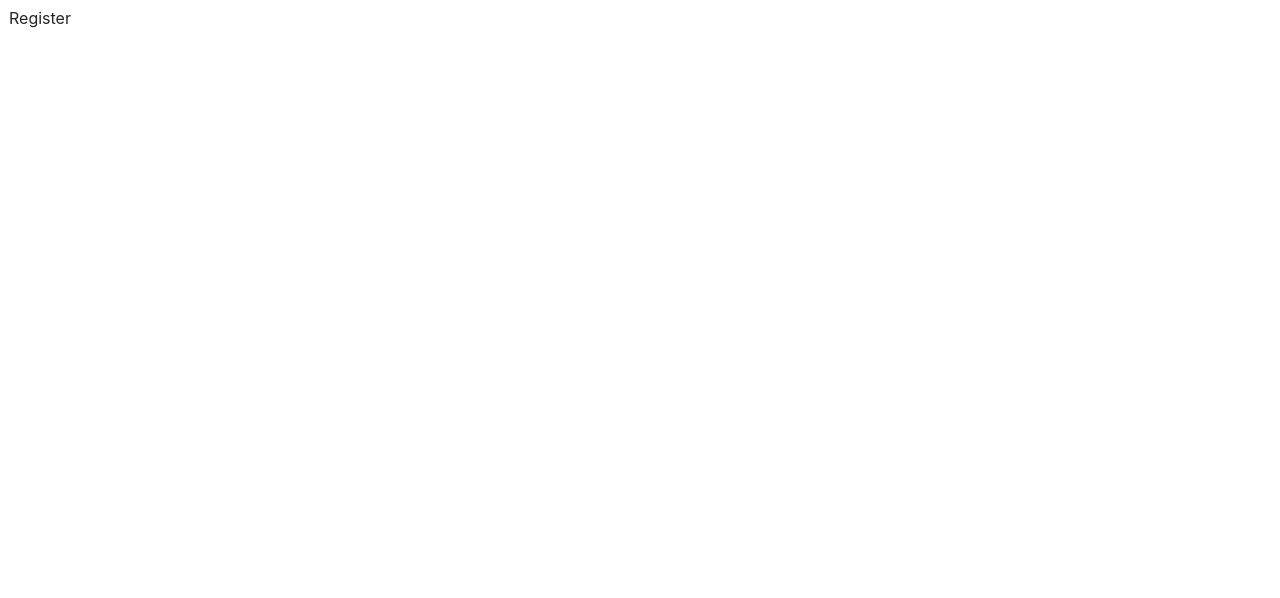
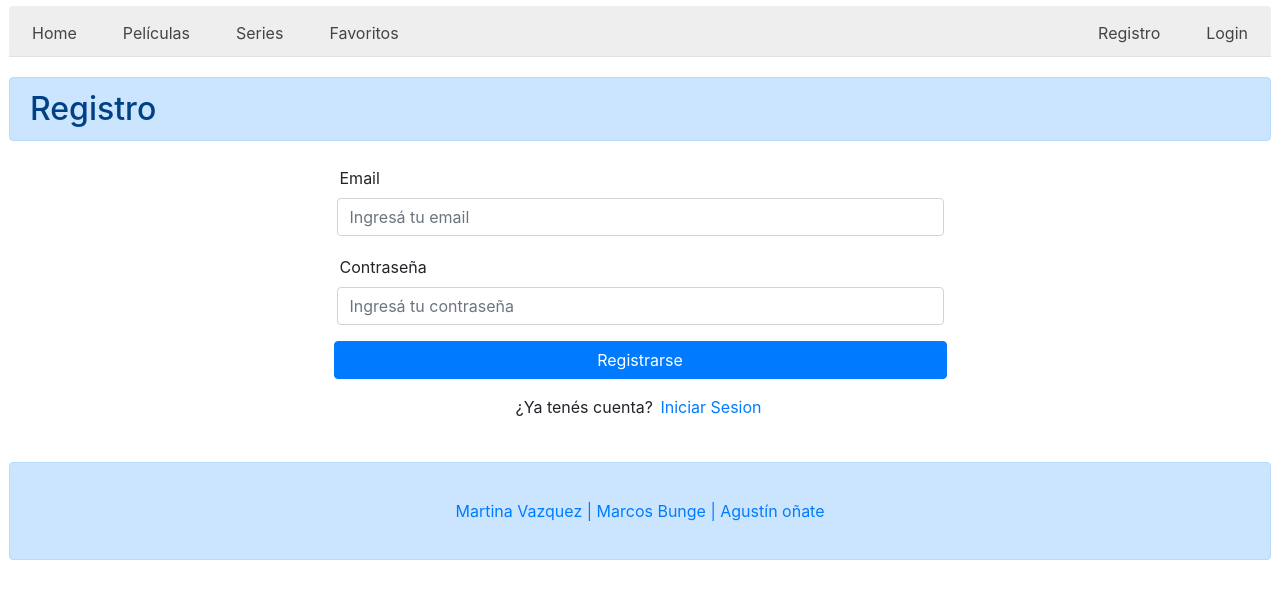
Before and after one commit to aonate-arg/proyectoBungeVazquezOnate, a React (Create React App) app: page /Register in a window 1280 px wide. Shown: the top 598 px of the page. Built offline with nearby package versions, Linux system fonts and the light colour scheme.

Commit message:
register

```diff
--- a/package.json
+++ b/package.json
@@ -11,6 +11,7 @@
     "react-dom": "^19.2.4",
     "react-router-dom": "^5.3.4",
     "react-scripts": "5.0.1",
+    "universal-cookie": "^8.1.0",
     "web-vitals": "^2.1.4"
   },
   "scripts": {
--- a/src/screens/Login/Login.js
+++ b/src/screens/Login/Login.js
@@ -1,6 +1,7 @@
 import React, { Component } from 'react'
 import Header from '../../components/Header/Header'
 import {Link} from 'react-router-dom';
+import Footer from '../../components/Footer/Footer'
 
 
 const API = "b4012469dde0367276c9701f8ecc44fe"
@@ -9,7 +10,7 @@ class Login extends Component {
     constructor(props) {
         super(props)
         this.state = {
-
+            valor: ''
         };
     }
 
@@ -41,6 +42,7 @@ class Login extends Component {
                     </div>
                 </div>
 
+                <Footer/>
             </React.Fragment>
         )
     }
--- a/src/screens/Register/Register.js
+++ b/src/screens/Register/Register.js
@@ -1,9 +1,74 @@
 import React, { Component } from 'react'
+import Header from '../../components/Header/Header'
+import Footer from '../../components/Footer/Footer'
+import {Link} from 'react-router-dom'
+import Cookies from 'universal-cookie'
+
+const cookies = new Cookies()
+
 
 class Register extends Component {
+    constructor(props){
+      super(props)
+      this.state = {
+        valor: ''
+      }
+    }
+
+    onSumbit(email, password){
+      let  usuarioACrear = {
+        email: email,
+        password: password,
+        createdAt: Date.now(),
+      }
+
+
+      let usersStorage = localStorage.getItem('users')
+      if (usersStorage != null) {
+        let usersParseado = JSON.parse(usersStorage)
+
+        let usersFiltrados = usersParseado.filter(function(user){
+            return user.email == usuarioACrear.email;
+        })
+
+        if(usersFiltrados.length == 0){
+
+        } else {
+          usersParseado.push(usuarioACrear);
+          let usersEnJson = JSON.stringify(usersParseado);
+          localStorage.setItem('users', usersEnJson);
+        }
+      } else {
+
+      }
+
+    }
+
   render() {
     return (
-      <div>Register</div>
+      <React.Fragment>
+        <Header/>
+        <h2 class="alert alert-primary">Registro</h2>
+
+        <div class="row justify-content-center">
+            <div class="col-md-6">
+                <form>
+                    <div class="form-group">
+                        <label for="email">Email</label>
+                        <input type="email" class="form-control" id="email" placeholder="Ingresá tu email"/>
+                    </div>
+                    <div class="form-group">
+                        <label for="password">Contraseña</label>
+                        <input type="password" class="form-control" id="password" placeholder="Ingresá tu contraseña"/>
+                    </div>
+                    <button  type="submit" class="btn btn-primary btn-block">Registrarse</button>
+                </form>
+                <p class="mt-3 text-center">¿Ya tenés cuenta? <Link to="/Login">Iniciar Sesion</Link></p>
+            </div>
+        </div>
+
+        <Footer/>
+      </React.Fragment>
     )
   }
 }
```
Also changed, not shown: 1 other file (tests, documents, lock files or other folders).
